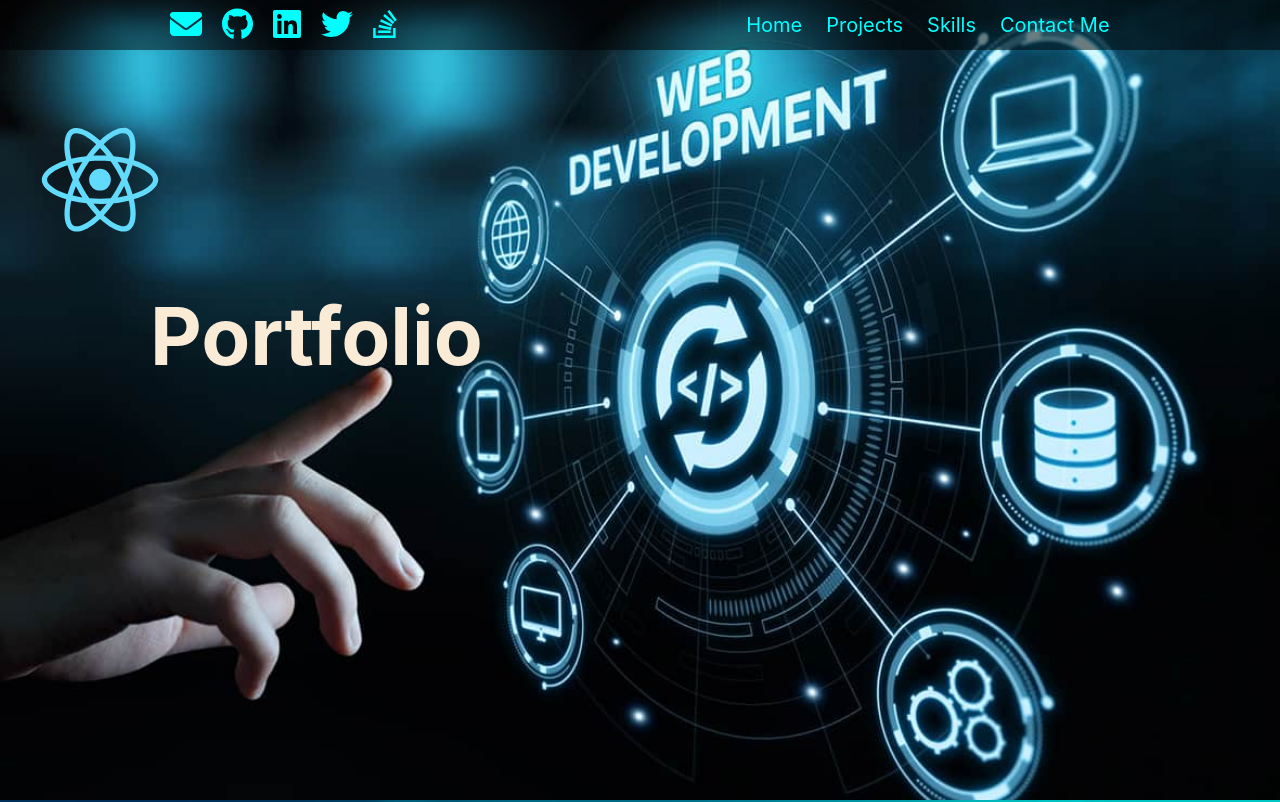
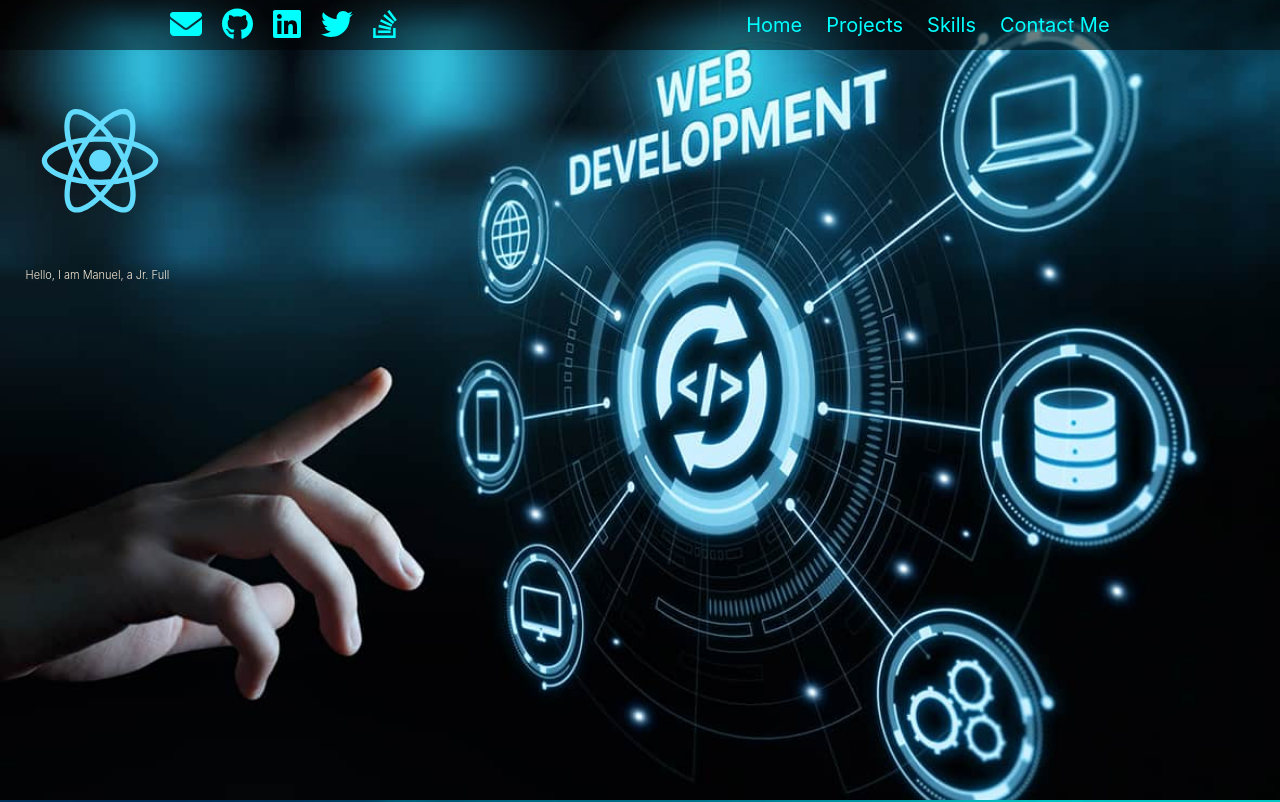
Before and after one commit to Manuel-hub-ca/Portfolio, a React (Create React App) app: page / in a window 1280 px wide. Shown: the top 802 px of the page. Built offline with nearby package versions, Linux system fonts and the light colour scheme.

Commit message:
H2 text in lanidng

```diff
--- a/src/components/Card.js
+++ b/src/components/Card.js
@@ -13,7 +13,7 @@ const Card = ({ title, description, imageSrc, link }) => {
     >
       <Image
         src={imageSrc}
-        borderRadius={'8px'}
+        borderTopRadius={'8px'}
         objectFit={'cover'}
         marginBottom={'-12px'}
       />
--- a/src/components/Footer.js
+++ b/src/components/Footer.js
@@ -2,7 +2,7 @@ import { Box, Flex } from '@chakra-ui/react';
 
 const Footer = () => {
   return (
-    <Box bgGradient={'linear(to top, cyan, skyblue)'}>
+    <Box bgGradient={'linear(to top, cyan, white)'}>
       <footer>
         <Flex
           margin="0 auto"
--- a/src/components/LandingSection.js
+++ b/src/components/LandingSection.js
@@ -1,9 +1,10 @@
 import { Screen } from './Screen';
-import { HStack, Heading, Image, VStack } from '@chakra-ui/react';
+import { HStack, Image, VStack } from '@chakra-ui/react';
 // import me from '../assets/me.jpg';
 import bgImg from '../assets/bgImg.png';
 import Header from './Header';
 import logo from '../logo.svg';
+import TypewriterEffect from './TypewriterEffect';
 const LandingSection = () => {
   return (
     <Screen
@@ -16,10 +17,17 @@ const LandingSection = () => {
     >
       <Header />
       <HStack alignSelf={'flex-start'} marginTop={'80px'}>
-        <Image src={logo} alt="logo" width={'200px'} height={'200px'} />
+        <Image
+        src={logo}
+        alt="logo"
+        width={['150px','180px','200px']}
+        height={['150px','180px','200px']}
+        marginTop={'-19'}
+         />
       </HStack>
       <VStack width={'100%'}>
-        <Heading fontSize={['60px', '70px', '80px', '80px']}>Portfolio</Heading>
+        <TypewriterEffect text={'Hello, I am Manuel, a Jr. Full Stack Web Developer. Welcome to my portfolio Web Site '}/>
+        {/* <Heading fontSize={['60px', '70px', '80px', '80px']}>Portfolio</Heading> */}
       </VStack>
     </Screen>
   );
--- /dev/null
+++ b/src/components/TypewriterEffect.js
@@ -0,0 +1,27 @@
+import React, { useState, useEffect } from 'react';
+import { Heading } from '@chakra-ui/react';
+const TypewriterEffect = ({ text }) => {
+  const [displayedText, setDisplayedText] = useState('');
+  const [charIndex, setCharIndex] = useState(0);
+
+  useEffect(() => {
+    const timerId = setInterval(() => {
+      setDisplayedText((prev) => prev + text[charIndex]);
+      setCharIndex((prevIndex) => {
+        const newIndex = prevIndex + 1;
+        if (newIndex === text.length) {
+          // Once we reach the end of the string, clear it and reset index
+          setDisplayedText('');
+          return 0;
+        }
+        return newIndex;
+      });
+    }, 200); // Adjust speed by changing duration (ms)
+
+    return () => clearInterval(timerId); // Cleanup interval on component unmount
+  }, [text, charIndex]);
+
+  return <Heading as={'h2'} fontSize={['7px', '9px','11px']} fontWeight={'light'} marginLeft={'2%'} marginTop={'0'}>{displayedText}</Heading>;
+};
+
+export default TypewriterEffect;
```
Also changed, not shown: 8 other files (tests, documents, lock files or other folders).
